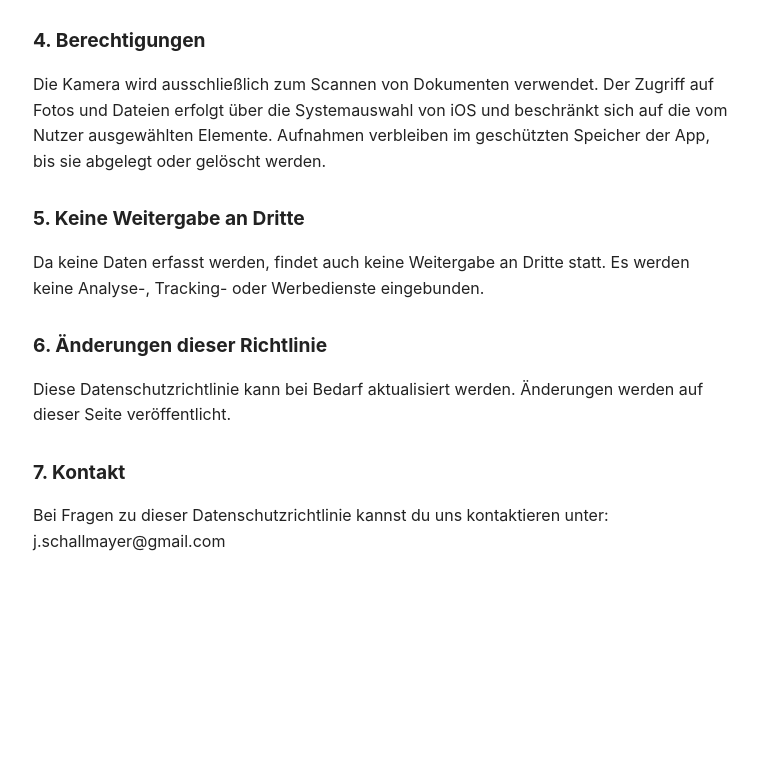
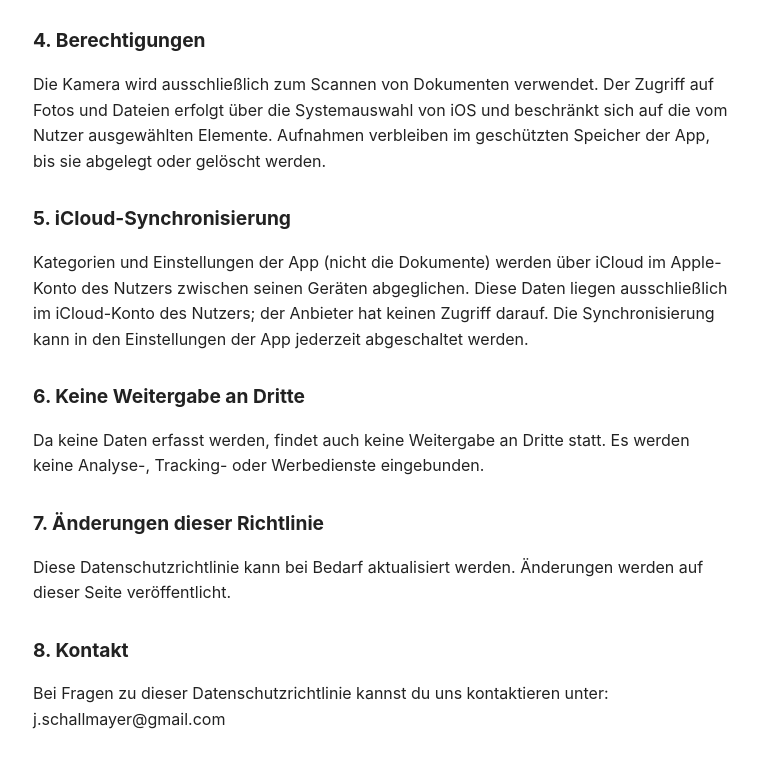
Before and after one commit to jschallmayer78/DokuScan78, a plain HTML site: page index.html in a window 1280 px wide. Shown: the part 717-1485 px from the top of the page, without its empty margins (257-1015 px from the left). Before the commit the page ends 1312 px from the top, so only its background shows below. Drawn offline with Linux system fonts and the light colour scheme.

Commit message:
Datenschutz: Abschnitt zur iCloud-Synchronisierung
Co-Authored-By: Claude Fable 5.1 <noreply@anthropic.com>

```diff
--- a/index.html
+++ b/index.html
@@ -33,13 +33,16 @@
 <h2>4. Berechtigungen</h2>
 <p>Die Kamera wird ausschließlich zum Scannen von Dokumenten verwendet. Der Zugriff auf Fotos und Dateien erfolgt über die Systemauswahl von iOS und beschränkt sich auf die vom Nutzer ausgewählten Elemente. Aufnahmen verbleiben im geschützten Speicher der App, bis sie abgelegt oder gelöscht werden.</p>
 
-<h2>5. Keine Weitergabe an Dritte</h2>
+<h2>5. iCloud-Synchronisierung</h2>
+<p>Kategorien und Einstellungen der App (nicht die Dokumente) werden über iCloud im Apple-Konto des Nutzers zwischen seinen Geräten abgeglichen. Diese Daten liegen ausschließlich im iCloud-Konto des Nutzers; der Anbieter hat keinen Zugriff darauf. Die Synchronisierung kann in den Einstellungen der App jederzeit abgeschaltet werden.</p>
+
+<h2>6. Keine Weitergabe an Dritte</h2>
 <p>Da keine Daten erfasst werden, findet auch keine Weitergabe an Dritte statt. Es werden keine Analyse-, Tracking- oder Werbedienste eingebunden.</p>
 
-<h2>6. Änderungen dieser Richtlinie</h2>
+<h2>7. Änderungen dieser Richtlinie</h2>
 <p>Diese Datenschutzrichtlinie kann bei Bedarf aktualisiert werden. Änderungen werden auf dieser Seite veröffentlicht.</p>
 
-<h2>7. Kontakt</h2>
+<h2>8. Kontakt</h2>
 <p>Bei Fragen zu dieser Datenschutzrichtlinie kannst du uns kontaktieren unter: j.schallmayer@gmail.com</p>
 
 </body>
```
